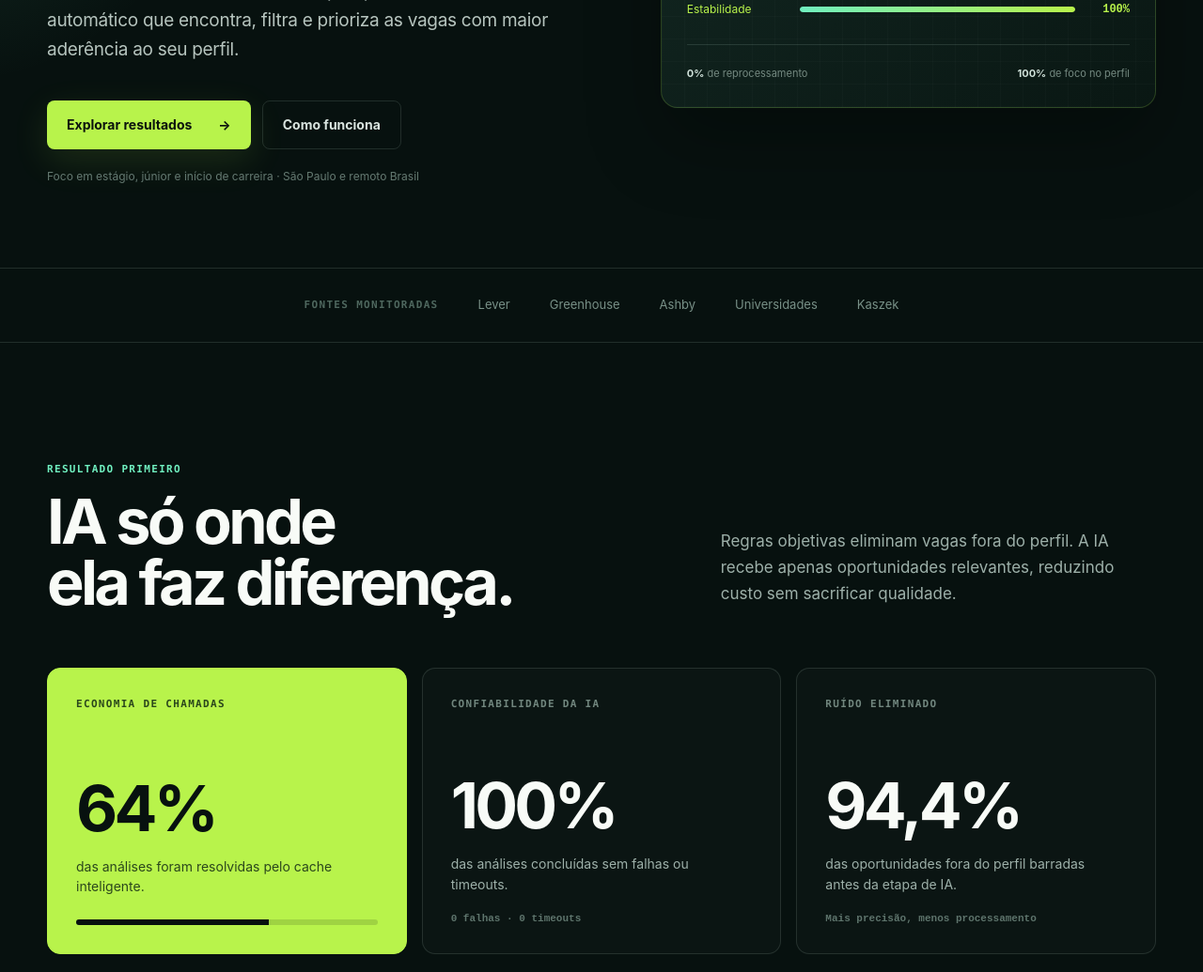
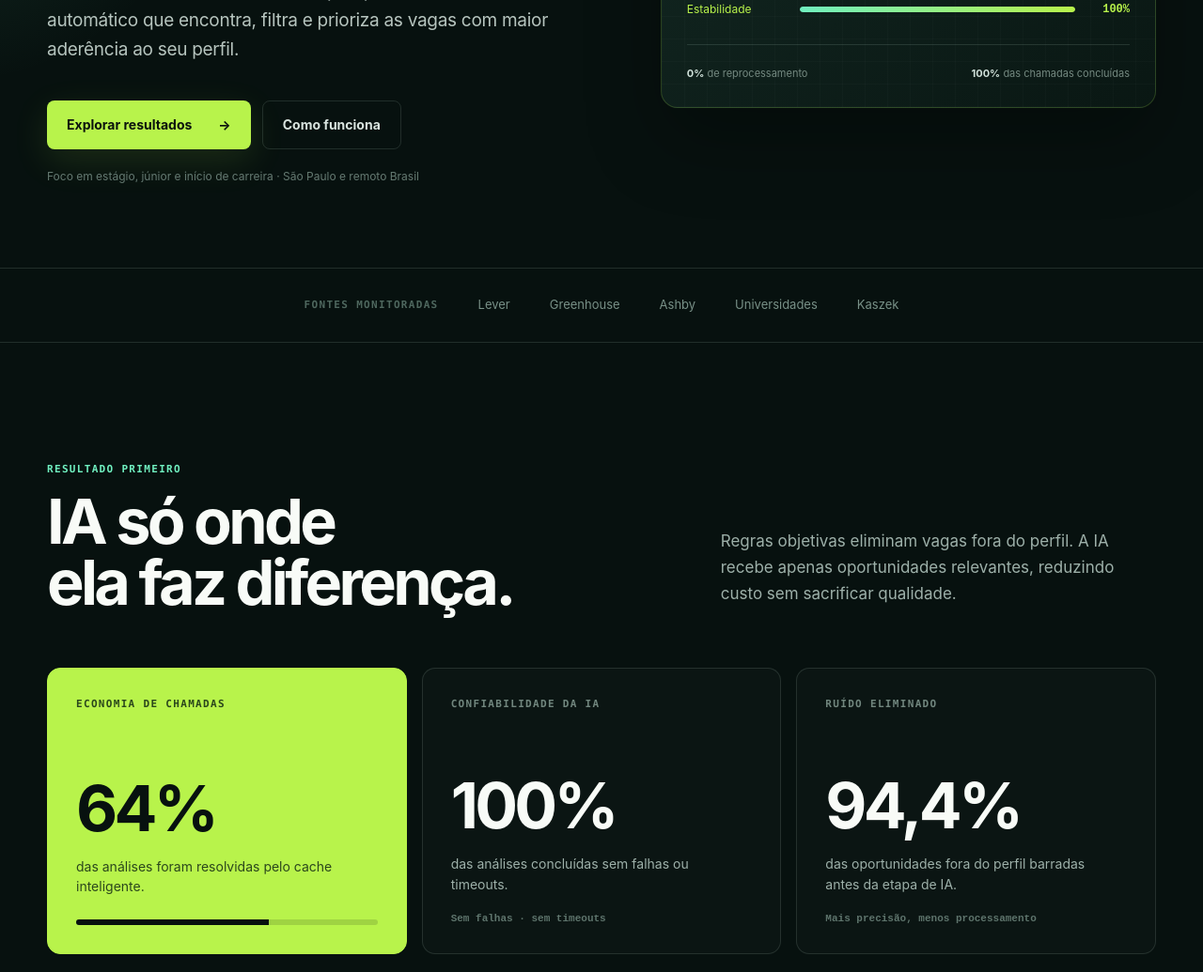
Before and after one commit to gustavo-henriq/JobHunter-Site, a Next.js app: page / in a window 1280 px wide. Shown: the part 582-1617 px from the top of the page at 94% size. Built offline with nearby package versions, Linux system fonts and the light colour scheme.

Commit message:
Tighten percentage-based proof points

```diff
--- a/app/page.tsx
+++ b/app/page.tsx
@@ -72,7 +72,7 @@ export default function Home() {
           </div>
           <div className="signal-footer">
             <span><b>0%</b> de reprocessamento</span>
-            <span><b>100%</b> de foco no perfil</span>
+            <span><b>100%</b> das chamadas concluídas</span>
           </div>
         </div>
       </section>
@@ -106,7 +106,7 @@ export default function Home() {
             <span>CONFIABILIDADE DA IA</span>
             <strong>100%</strong>
             <p>das análises concluídas sem falhas ou timeouts.</p>
-            <small>0 falhas · 0 timeouts</small>
+            <small>Sem falhas · sem timeouts</small>
           </article>
           <article className="metric-card">
             <span>RUÍDO ELIMINADO</span>
```
